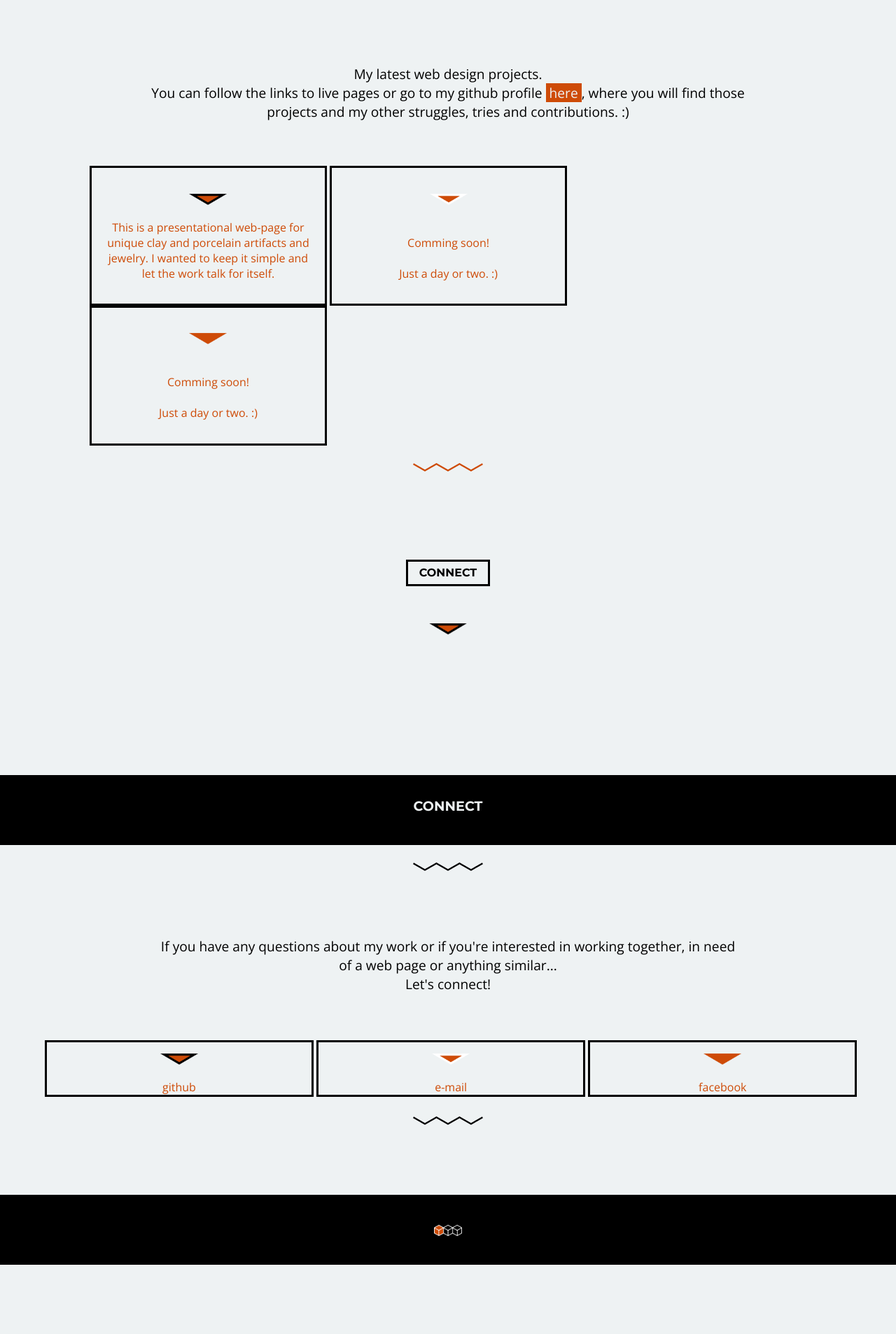
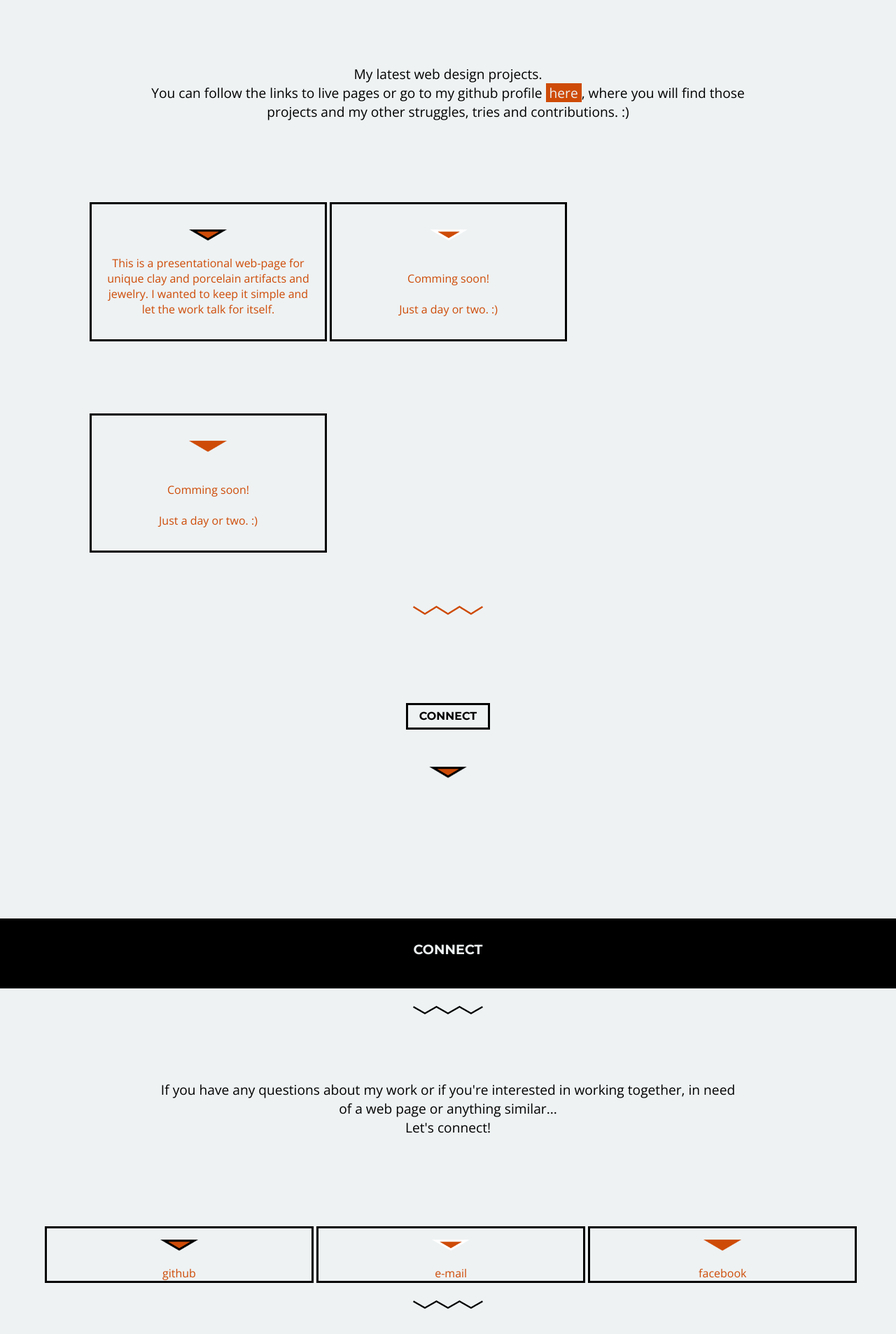
Before and after one commit to ViaCoco/viacoco.github.io, a Jekyll site: the page built from index.html, in a window 1280 px wide. Shown: the part 2589-4496 px from the top of the page at 70% size. Built offline with Jekyll 4.4.1, drawn with Linux system fonts in a browser that asks for light colours; some web fonts are replaced; before the commit the page ends 4397 px from its top, so only the background shows below that.

Commit message:
alignment

```diff
--- a/assets/stylesheet/_sass/_connect.scss
+++ b/assets/stylesheet/_sass/_connect.scss
@@ -55,8 +55,9 @@
 
 
 		.connection {
-			margin: 0.2em 0;
-			width: 90%;
+			width: 70%;
+			margin-top: 5%;
+			margin-left: 15%;
 			border: 3px solid $black;
 
 			&:hover {
@@ -88,6 +89,7 @@
 		@include MQ(M) {
 			.connection {
 				width: 30%;
+				margin-left: 0;
 				display: inline-block;
 			}
 		}
@@ -96,6 +98,7 @@
 		@include MQ(L) {
 			.connection {
 				width: 30%;
+				margin-left: 0;
 				display: inline-block;
 			}
 		}
--- a/assets/stylesheet/_sass/_projects.scss
+++ b/assets/stylesheet/_sass/_projects.scss
@@ -57,8 +57,11 @@
 	.project {
 		width: 90%;
 		padding: 2%;
+		margin: 5% 0;
+		margin-left: 5%;
 		display: inline-table;
 		border: 3px solid $black;
+		overflow: hidden;
 
 		&:hover {
 			background: $black;
@@ -89,12 +92,14 @@
 		@include MQ(M) {
 			.project {
 				width: 33.1%;
+				margin-left: 0;
 			}
 		}
 
 		@include MQ(L) {
 			.project {
 				width: 33.1%;
+				margin-left: 0;
 			}
 		}
 	}
```
